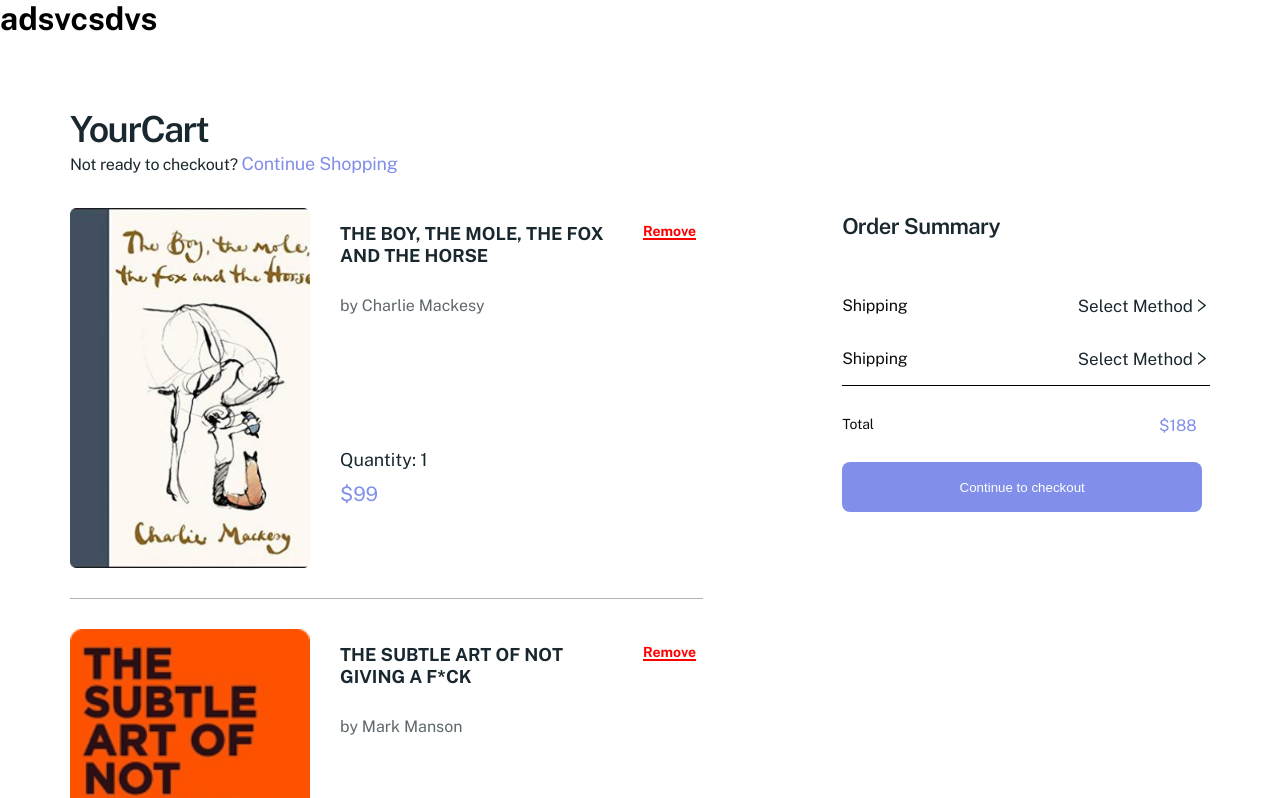
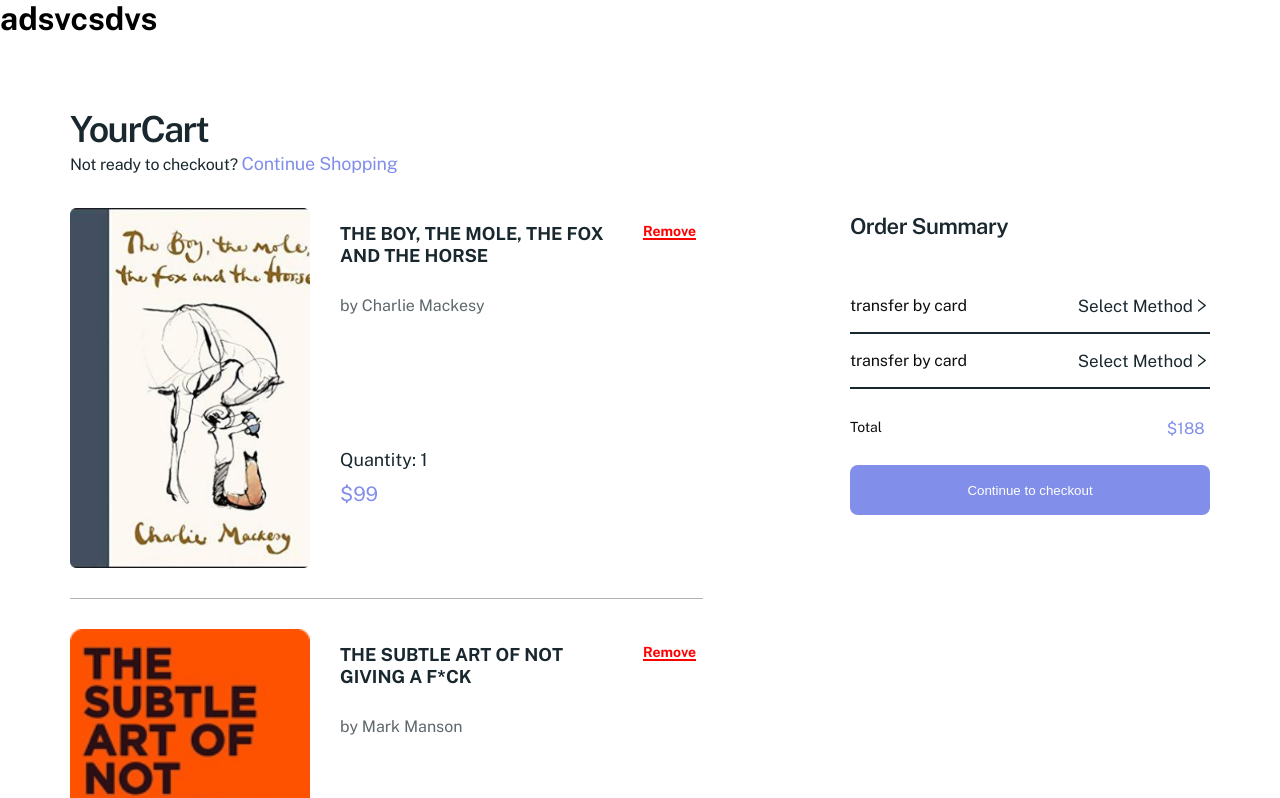
Before and after one commit to sauda00/worksBook, a React (Create React App) app: page /allBooks/bookShop/yourCart in a window 1280 px wide. Shown: the top 798 px of the page. Built offline with nearby package versions, Linux system fonts and the light colour scheme.

Commit message:
card (#9)

```diff
--- a/src/components/Home/NewBooks/index.js
+++ b/src/components/Home/NewBooks/index.js
@@ -41,7 +41,6 @@
                                             <div className="newBooks--books__card">
                                                 <img width={200} src={img} alt=""/>
                                                 <h3>{el.volumeInfo.title}</h3>
-
                                             </div>
                                         </>
                                     )
--- a/src/pages/YourCart/index.js
+++ b/src/pages/YourCart/index.js
@@ -1,21 +1,23 @@
-import React from 'react';
+import React, {useState} from 'react';
 
 import card from '../../img/books-hero.png'
 import card1 from '../../img/cards-1.png'
 import card2 from '../../img/cards-2.png'
-import { AiOutlineRight } from "react-icons/ai";
+import {AiOutlineRight} from "react-icons/ai";
 import {Link} from "react-router-dom";
 
 
-
 const YourCart = () => {
-    return (
+    const [accordion,setAccordion] = useState(true)
+    const [selectt,setSelectt] = useState(false)
+        return (
         <div id='yourCart'>
             <div className="container">
                 <div className="yourCart">
                     <div className="yourCart--about">
                         <h1>YourCart</h1>
-                            <p>Not ready to checkout? <Link to={'/allBooks/bookShop'}><span>Continue Shopping</span></Link> </p>
+                        <p>Not ready to checkout? <Link to={'/allBooks/bookShop'}><span>Continue Shopping</span></Link>
+                        </p>
                     </div>
                     <div className="yourCart--cardsAll">
                         <div className="yourCart--cardsAll__cards">
@@ -53,12 +55,62 @@
                         <div className="yourCart--cardsAll__summary">
                             <h1>Order Summary</h1>
                             <div className="yourCart--cardsAll__summary--shoping">
-                                <p>Shipping</p>
-                                <h6>Select Method <AiOutlineRight/></h6>
+                                <details>
+                                    <div>
+                                        <select>
+                                            <option>BAI TUSHUM BANK</option>
+                                            <option>KEREMET BANK</option>
+                                            <option>OPTIMA BANK</option>
+                                            <option>KYRZSTAN BANK</option>
+                                            <option>MBANK BANK</option>
+                                            <option>BAKAI BANK</option>
+                                            <option>DEMIR BANK</option>
+                                        </select>
+                                        <input type={"number"} placeholder="Номер Карты"/> <br/>
+                                        <input type={"number"} placeholder="Сумма Перевода"/> <br/>
+                                        <input type={"text"} placeholder="Фамилия Имия"/>
+                                    </div>
+                                    <summary>
+                                        <p>transfer by card</p>
+                                        <h6 className="h6">Select Method<AiOutlineRight
+                                            onClick={() => setAccordion(!accordion)}
+                                            style={{
+                                                transform: accordion ? "" : "rotate(90deg)",
+                                            }}
+                                        /></h6>
+                                    </summary>
+                                </details>
                             </div>
                             <div className="yourCart--cardsAll__summary--shoping">
-                                <p>Shipping</p>
-                                <h6>Select Method <AiOutlineRight/></h6>
+
+
+                                <details>
+                                    <div>
+                                        <select>
+                                            <option>BAI TUSHUM BANK</option>
+                                            <option>KEREMET BANK</option>
+                                            <option>OPTIMA BANK</option>
+                                            <option>KYRZSTAN BANK</option>
+                                            <option>MBANK BANK</option>
+                                            <option>BAKAI BANK</option>
+                                            <option>DEMIR BANK</option>
+                                        </select>
+                                        <input type={"number"} placeholder="Сумма Перевода"/> <br/>
+                                        <input type={"number"} placeholder="Номер Реквизита"/> <br/>
+                                        <input type={"text"} placeholder="Фамилия Имия"/>
+                                    </div>
+                                    <summary>
+                                        <p>transfer by card</p>
+                                        <h6>Select Method
+                                            <AiOutlineRight
+                                            onClick={() => setAccordion(!accordion)}
+                                            style={{
+                                                transform: accordion ? "" : "rotate(90deg)",
+                                            }}
+                                        />
+                                        </h6>
+                                    </summary>
+                                </details>
                             </div>
                             <div className="yourCart--cardsAll__summary--total">
                                 <p>Total</p>
@@ -67,7 +119,6 @@
                             <button>Continue to checkout</button>
                         </div>
                     </div>
-
                 </div>
             </div>
 
@@ -76,6 +127,4 @@
 };
 
 
-
-
 export default YourCart;
--- a/src/style/yourCart.scss
+++ b/src/style/yourCart.scss
@@ -100,9 +100,7 @@
           height: 50px;
           cursor: pointer;
         }
-
         padding-top: 35px;
-
         h1 {
           font-weight: 600;
           font-size: 22px;
@@ -122,6 +120,39 @@
             color: #0D0D0D;
             padding: 17px 0;
           }
+          details{
+            border-bottom: 2px solid  #19272E;
+            cursor: pointer;
+            width: 100%;
+            &{
+              select{
+                padding: 5px 10px;
+                outline: none;
+                option{
+                  outline: none;
+                }
+              }
+              input{
+                border: 2px solid rgba(0, 0, 0, 0.81);
+                border-radius: 5px;
+                width: 93%;
+                height: 30px;
+                margin: 5px 0;
+                padding: 0 10px;
+              }
+              button{
+                background: black;
+                width: 200px;
+                height: 35px;
+                margin-left: 20px;
+              }
+            }
+            summary{
+              display: flex;
+              align-items: center;
+              justify-content: space-between;
+            }
+          }
 
           h6 {
             font-weight: 400;
@@ -131,13 +162,10 @@
             align-items: center;
           }
         }
-
         &--total {
           display: flex;
           gap: 285px;
           padding-top: 30px;
-          border-top: 1px solid black;
-
           p {
             font-weight: 400;
             font-size: 14px;
```
Also changed, not shown: src/components/header/index.js (+9 -7 lines).
